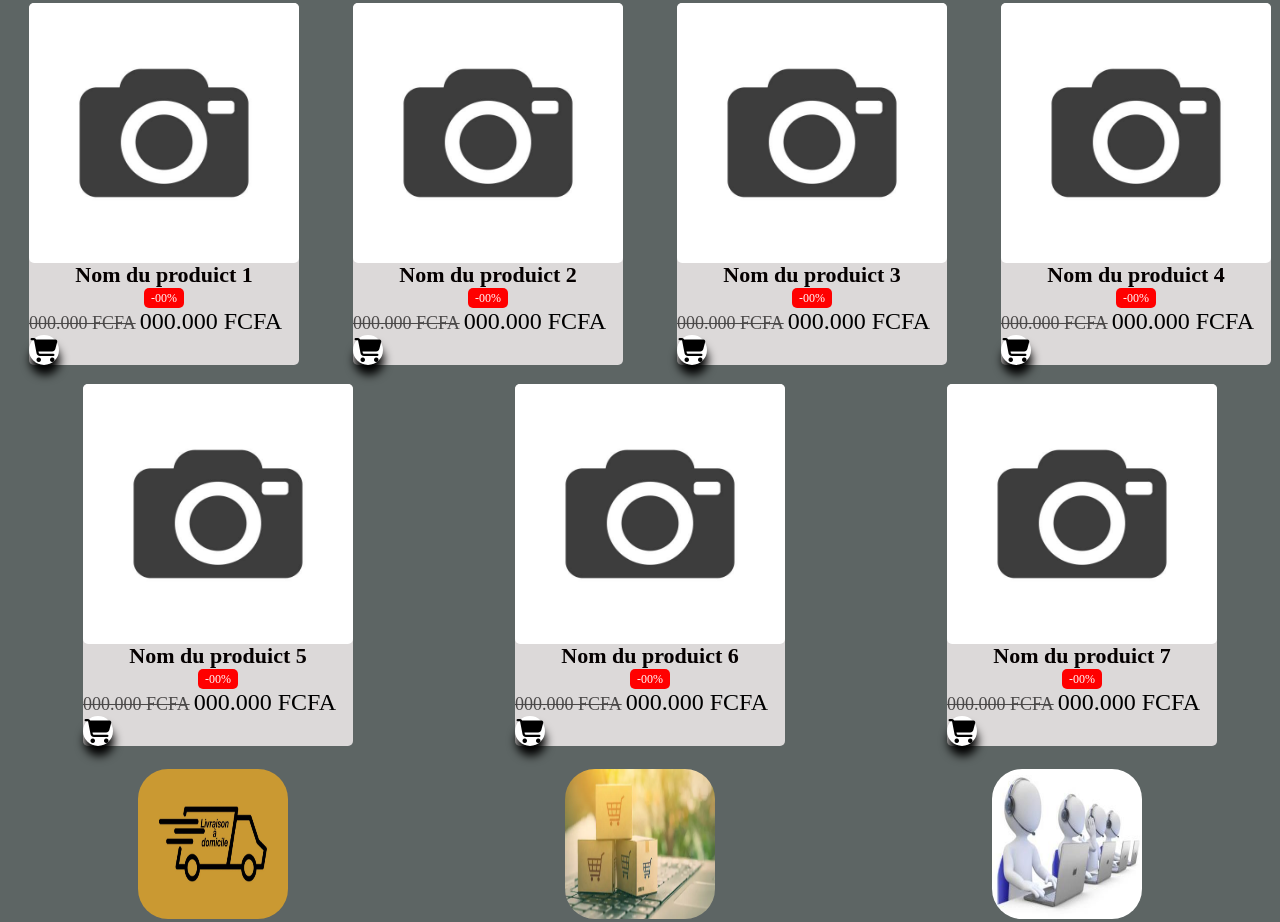
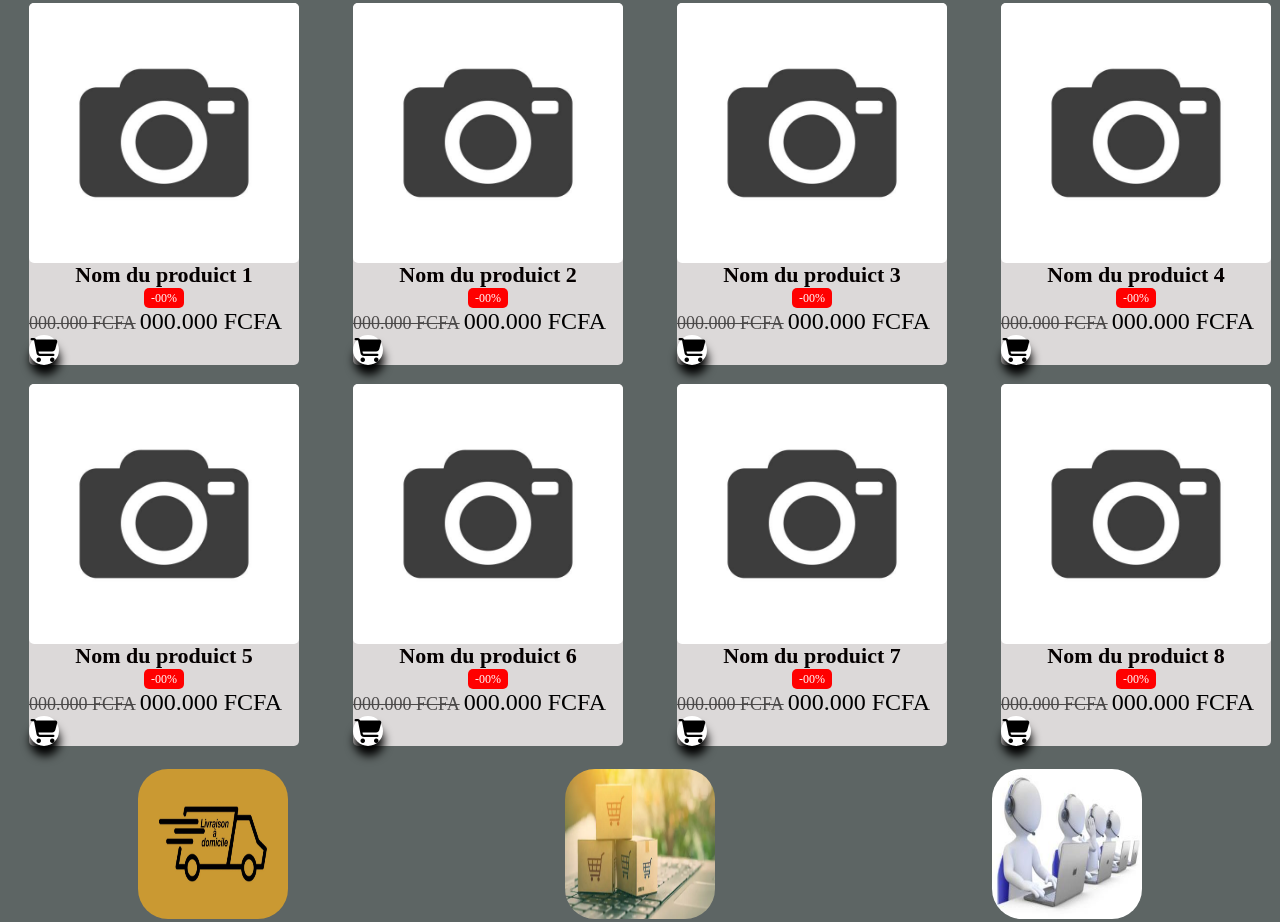
Before and after one commit to GMSSHOP/gmsshopmali, a plain HTML site: page index.html in a window 1280 px wide. Shown: the part 505-1427 px from the top of the page. Drawn offline with nearby package versions, Linux system fonts and the light colour scheme.

Commit message:
ajouter
ajouter

```diff
--- a/index.html
+++ b/index.html
@@ -1530,6 +1530,17 @@ ul li a{
             </div>
         </div>
 
+         <!--Box 8-->
+         <div class="filterDiv homme">
+            <div class="product-box">
+                <img src="images/camera-icon-vector-id1175387759.jpg" alt="" class="product-img">
+                <h2 class="product-title">Nom du produict 8</h2>
+                <p><span>-00%</span></p>
+                <span class="old-price">000.000 FCFA</span>
+                <span class="price">000.000 FCFA</span>
+                <i class='fa-solid fa-cart-shopping add-cart'></i>
+            </div>
+        </div>
 
 
         </div>
```
